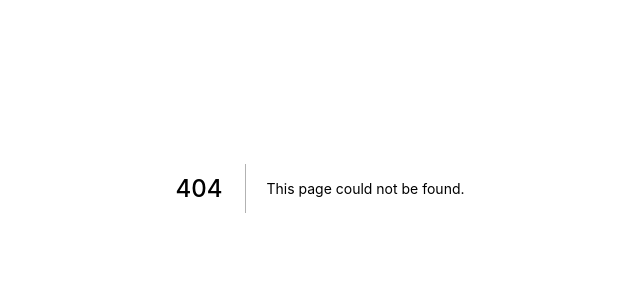
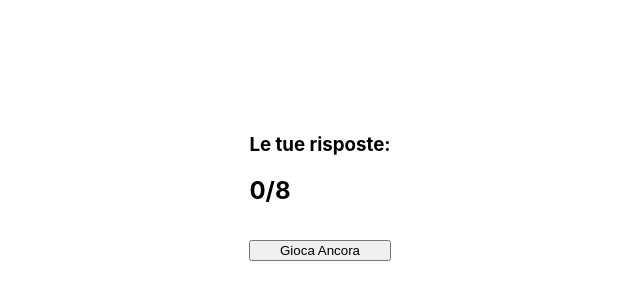
Before and after one commit to StefaniaGalazzo/quiz-app, a Next.js app: page /answersrecap in a window 1280 px wide. Before the commit this address had no page. Shown: the part 212-512 px from the top of the page, without its empty margins (320-960 px from the left). Built offline with nearby package versions, Linux system fonts and the light colour scheme.

Commit message:
feat: aggiunta pagina del recap domande con i risultati

```diff
--- a/components/AnswersRecap/index.jsx
+++ b/components/AnswersRecap/index.jsx
@@ -1,14 +1,26 @@
+import { useSelector, useDispatch } from "react-redux";
+import { useRouter } from "next/router";
 import styles from "./AnswersRecap.module.scss";
 
-const AnswersRecap = (props) => {
+
+const AnswersRecap = () => {
+  const dispatch = useDispatch();
+  const punti = useSelector((state) => state.point);
+  const router = useRouter();
+
+  const handleClickRestart = () => {
+    router.push(`/`);
+  };
+
   return (
     <div className={styles.main}>
       <div className={styles.column}>
         <h3 className={styles.title}>Le tue risposte:</h3>
-        <ul>
+        <h2>{punti}/8</h2>
+        {/* <ul>
           <li>570 a.C.</li>
         </ul>
-        {/* <ul>
+        <ul>
         {data.map((data) => (
             <li
             key={data.id}
@@ -19,6 +31,7 @@ const AnswersRecap = (props) => {
             ))}
         </ul> */}
       </div>
+      <button onClick={handleClickRestart}>Gioca Ancora</button>
     </div>
   );
 };
--- a/components/StartPage/start.jsx
+++ b/components/StartPage/start.jsx
@@ -12,8 +12,6 @@ const Start = () => {
 
   const handleClick = () => {
     router.push(`/quiz`);
-
-
   };
 
 
--- a/components/timescrollbar/index.jsx
+++ b/components/timescrollbar/index.jsx
@@ -1,8 +1,9 @@
 // import style from "./timescrollbar.module.scss";
 // import { useSelector } from "react-redux";
 
-// export default function TimeScrollBar() {
-//   const timeDyn = useSelector((state) => state.time);
+// export default function TimeScrollBar(time) {
+// //   const timeDyn = useSelector((state) => state.time);
+
 //   const timeTot = 30;
 //   const dividendo = 100 / timeTot;
 
--- /dev/null
+++ b/pages/answersrecap.jsx
@@ -0,0 +1,11 @@
+import AnswersRecap from "./../components/AnswersRecap/index"
+import style from "../styles/quiz.module.scss"
+
+export default function Quiz() {
+
+  return (
+    <div className={style.container}>
+      <AnswersRecap/>
+    </div>
+  )
+}
--- a/pages/quiz.js
+++ b/pages/quiz.js
@@ -7,7 +7,7 @@ export default function Quiz() {
   return (
     <div className={style.container}>
       <QuestionsCard />
-      {/* <TimeScrollBar /> */}
+      {/* <TimeScrollBar />*/}
     </div>
   )
 }
```
Also changed, not shown: components/QuestionsCard/index.jsx (+19 -35 lines).
